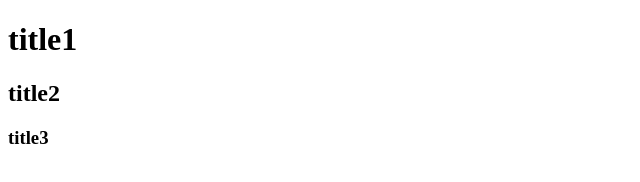
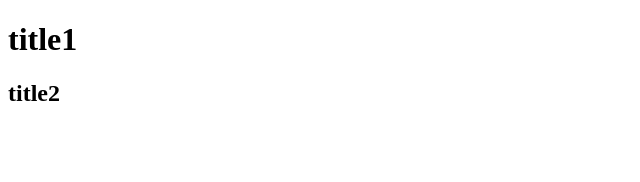
Before and after one commit to PSH-prog/git-ict-psh, a plain HTML site: page public/index.html in a window 1280 px wide. Shown: the full height of the page, 0-640 px from the left. Drawn offline with Linux system fonts and the light colour scheme.

Commit message:
Revert "제목 3 add"
This reverts commit 43cd7200c6340ed92d2fb3849b193e9db187d6cf.

```diff
--- a/public/index.html
+++ b/public/index.html
@@ -7,6 +7,5 @@
 <body>
 	<h1>title1</h1>
 	<h2>title2</h2>
-	<h3>title3</h3>
 </body>
 </html>
```
